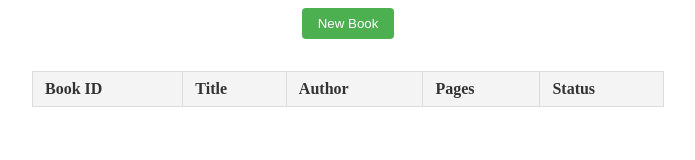
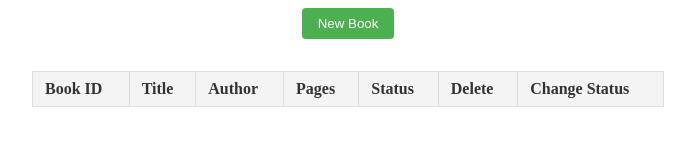
Before and after one commit to Tommieboy99/Library, a plain HTML site: page index.html in a window 1280 px wide. Shown: the whole page, without its empty margins (292-987 px from the left). Drawn offline with Linux system fonts and the light colour scheme.

Commit message:
Added th Delete & Change Status in thead

```diff
--- a/index.html
+++ b/index.html
@@ -29,7 +29,7 @@
         </label>
         <label for="pages">
           Pages:
-          <input type="number" name="pages" id="pages" required>
+          <input type="number" name="pages" id="pages" required min="1">
         </label>
         <label for="status">
           Status:
@@ -63,6 +63,12 @@
           <th class="header-item">
             Status
           </th>
+          <th class="header-item">
+            Delete
+          </th>
+          <th class="header-item">
+            Change Status
+          </th>
         </tr>
       </thead>
       <tbody class="table-body">
```
